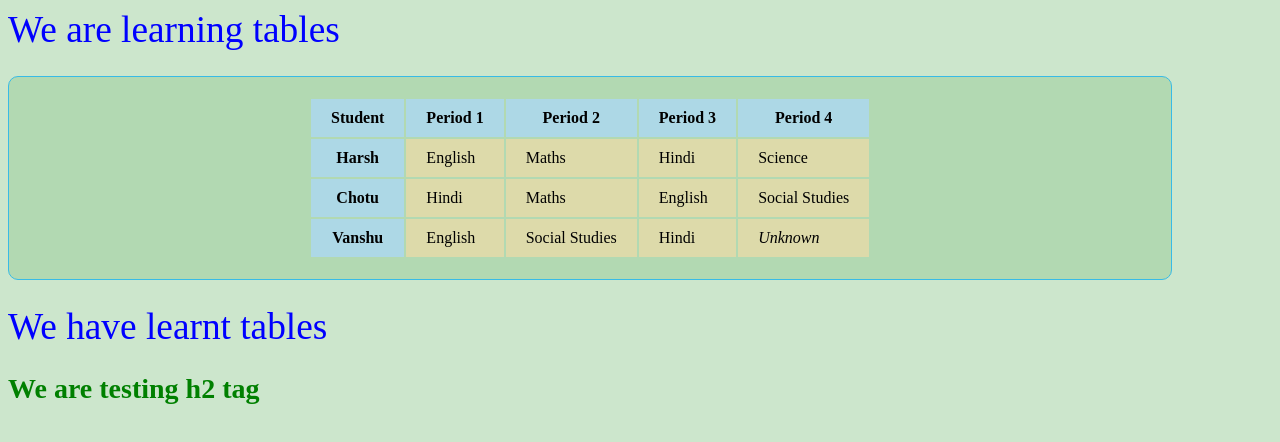
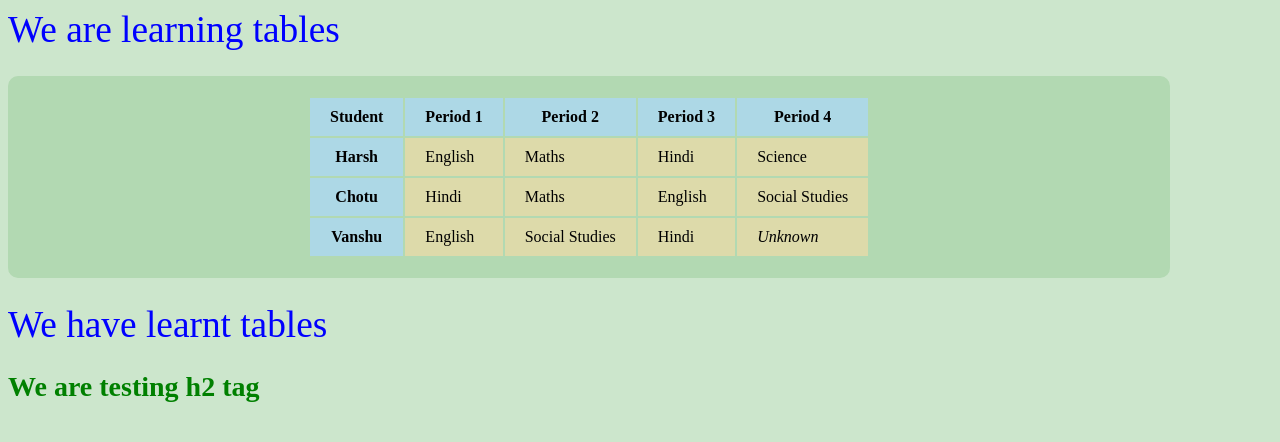
Before and after one commit to rathoreGroup/rathoreGroup.github.io, a plain HTML site: page index.html in a window 1280 px wide. Drawn offline with Linux system fonts and the light colour scheme.

Commit message:
added border radious and hover css

```diff
--- a/style.css
+++ b/style.css
@@ -13,7 +13,7 @@ h2 {
 }
 
 table{
-	border: 0.5px #38BBE6 solid;
+	border: 0px #38BBE6 solid;
     border-radius: 10px;
 	background-color: #B2D9B2;
     padding: 20 300 20 300px;
```
